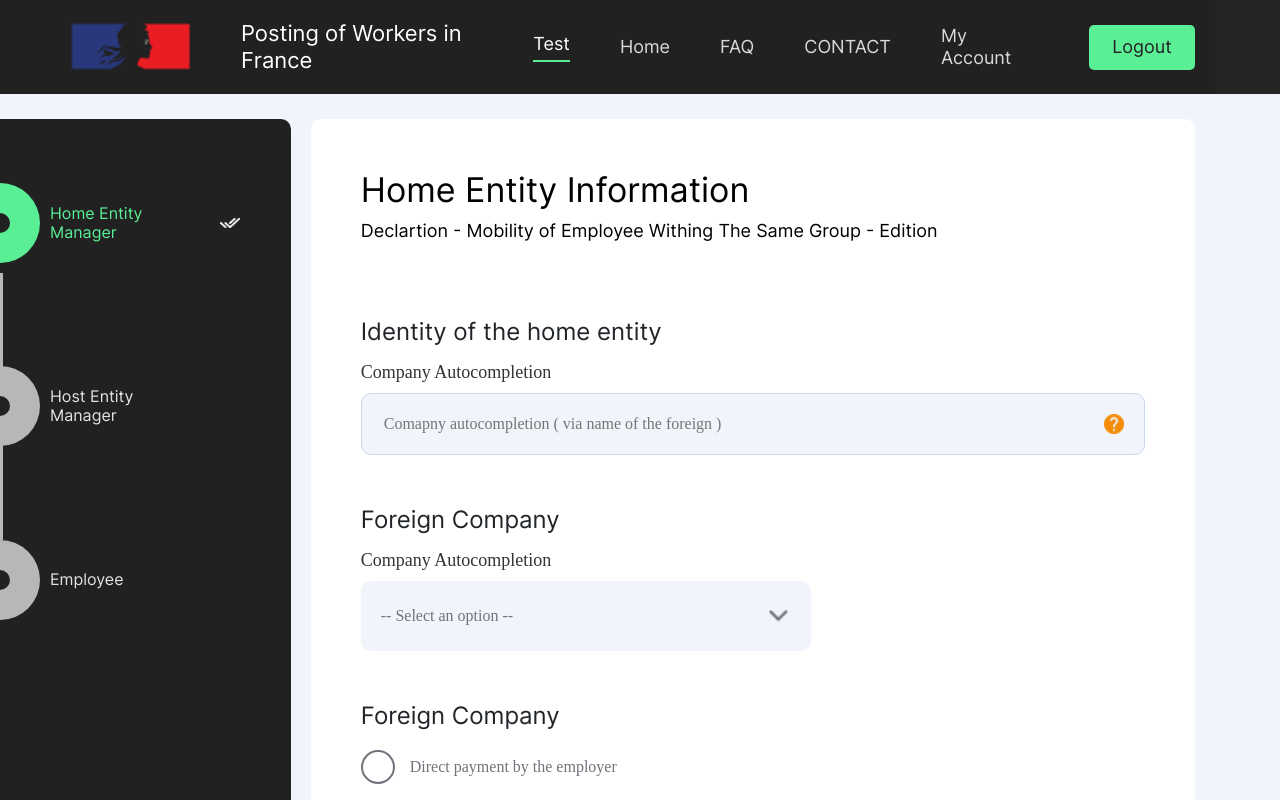
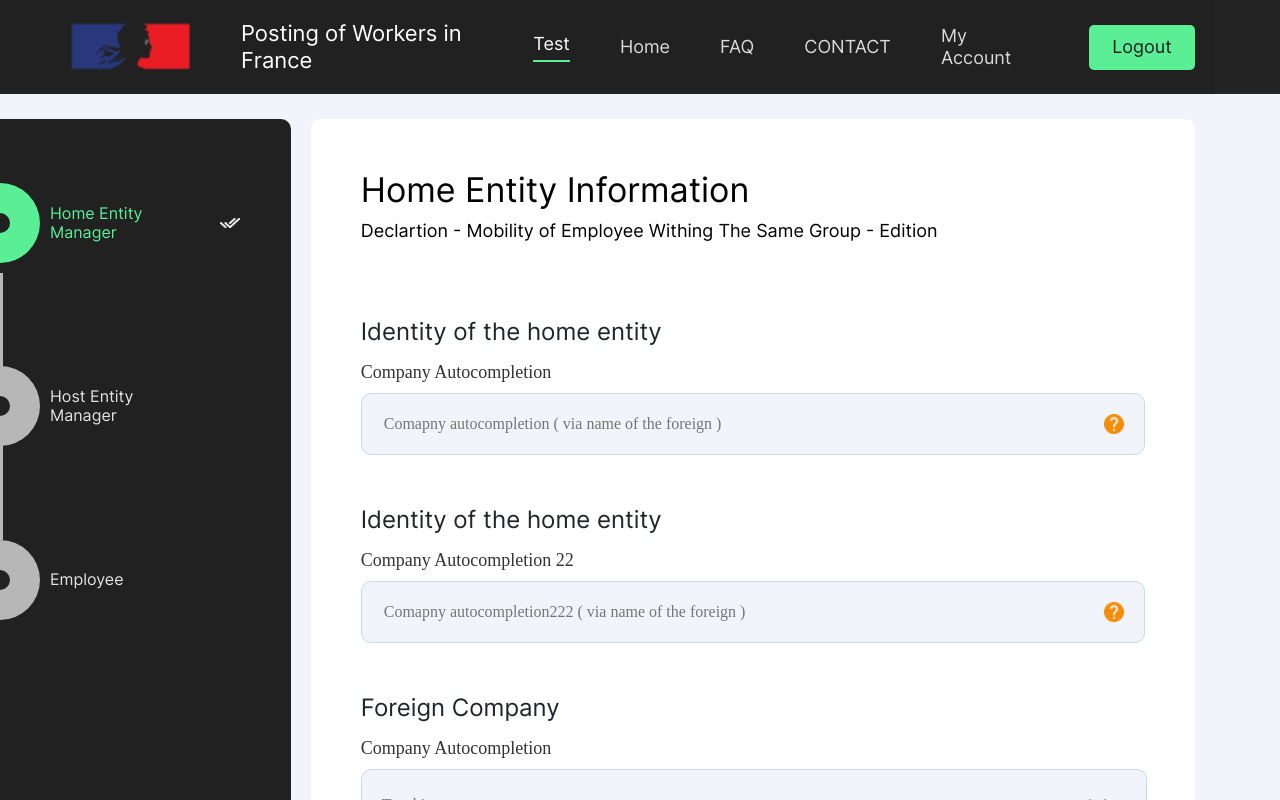
Before and after one commit to mobenjamins/PWDOrchestratorPublic, a React (Vite) app in the folder client/: page / in a window 1280 px wide. Both pictures are taken after a click on the element "Home Entity Manager". Shown: the top 800 px of the page. Built offline with nearby package versions, Linux system fonts and the light colour scheme.

Commit message:
Added radio components

```diff
--- a/client/src/components/Forms/homeEntityManager.jsx
+++ b/client/src/components/Forms/homeEntityManager.jsx
@@ -3,7 +3,9 @@ import PropTypes from 'prop-types'
 import './style.css'
 import QuestionHeader from '../QuestionSection/header'
 import InfoIcon from '../../assets/info-icon.png'
-import dropDownIcon from '../../assets/dropdown-icon.png'
+import DropdownComponent from '../utils/dropdown'
+import TextInputComponent from '../utils/textInput'
+import RadioselectComponent from '../utils/radioSelect'
 
 const allRadioOptions = [
   {
@@ -21,6 +23,21 @@ const allRadioOptions = [
   {
     title: 'Other payment arrangements',
     isSelected: false
+  },
+]
+
+const dummyOptions = [
+  {
+    title: 'Try this out',
+    label: 'Try this out'
+  },
+  {
+    title: 'Wanna test',
+    label: 'Wanna test'
+  },
+  {
+    title: 'Optional figures',
+    label: 'Optional figures'
   },
 ]
 
@@ -73,18 +90,13 @@ function HomeEntityManager(props) {
        </div>
 
        <div className='question-section'>
+          <div className='Subsection-title'>Identity of the home  entity </div>
+          <TextInputComponent onChange={(e)=> console.log(e)} placeholder="Comapny autocompletion222 ( via name of the foreign )" label="Company Autocompletion 22" />
+       </div>
+
+       <div className='question-section'>
           <div className='Subsection-title'>Foreign Company</div>
-          <div className='input-section'>
-              <div className='standard-input-label'>Company Autocompletion</div>
-              <div className='standard-input standard-select' >
-                <select value={selectedValue} className='standard-input-select' onChange={handleSelectChange}>
-                  <option value="">-- Select an option --</option>
-                  <option value="option1">Option 1</option>
-                  <option value="option2">Option 2</option>
-                  <option value="option3">Option 3</option>
-                </select>
-              </div>
-          </div>
+          <DropdownComponent label="Company Autocompletion" options={dummyOptions} onChange={(e)=>console.log("WORKED ", e)} />
        </div>
 
 
@@ -93,32 +105,11 @@ function HomeEntityManager(props) {
           {
             radioOptions.map((item, index) => {
               return (
-                <div key={index} className='radio-inputs' onClick={()=> onRadioHandler(item)}>
-                      <div className='radiio-question'>
-                        <div className='radio-input' style={{
-                        borderColor: item.isSelected ? '#F48C07' : '#70737A'
-                      }}>
-                          <div className='radio-unput-selected' style={{
-                          display: item.isSelected ? 'flex' : 'none',
-                        }}/>
-                        </div>
-                        <div className='radio-question-title' style={{
-                        color: item.isSelected ? '#212529' : '#70737A'
-                        }}>Direct payment by the employer</div>
-                      </div>
-                    </div>
+                <RadioselectComponent item={item} onChange={onRadioHandler} />
               )
             }
             )
           }
-          {/* <div className='radio-inputs'>
-            <div className='radiio-question'>
-              <div className='radio-input'>
-                <div className='radio-unput-selected' />
-              </div>
-              <div className='radio-question-title'>Direct payment by the employer</div>
-            </div>
-          </div> */}
        </div>
 
     </div>
--- a/client/src/components/Forms/style.css
+++ b/client/src/components/Forms/style.css
@@ -109,20 +109,6 @@ line-height: 41px;
   margin-top: 50px;
 }
 
-.radio-inputs{
-  display: flex;
-  flex-direction: column;
-  margin-top: 20px;
-}
-.radio-inputs:hover{
-  cursor: pointer;
-}
-
-.radiio-question{
-  display: flex;
-  flex-direction: row;
-  align-items: center;
-}
 
 .standard-input-select{
   background: transparent;
@@ -145,29 +131,3 @@ line-height: 41px;
   outline: none;
   border: 0px;
 }
-
-.radio-input{
-  width: 30px;
-  height: 30px;
-  border: 2px solid #70737A;
-  border-radius: 50%;
-  display: flex;
-  justify-content: center;
-  align-items: center;
-  margin-right: 15px;
-}
-.radio-unput-selected{
-  width: 18px;
-  height: 18px;
-  border-radius: 50%;
-  background: #F48C07;
-  border: 2px solid #F48C07;
-}
-.radio-question-title{
-  font-family: 'Montserrat';
-  font-style: normal;
-  font-weight: 500;
-  font-size: 16px;
-  line-height: 20px;
-  color: #70737A;
-}
--- a/client/src/components/QuestionSection/style.css
+++ b/client/src/components/QuestionSection/style.css
@@ -95,20 +95,6 @@ line-height: 41px;
   margin-top: 50px;
 }
 
-.radio-inputs{
-  display: flex;
-  flex-direction: column;
-  margin-top: 20px;
-}
-.radio-inputs:hover{
-  cursor: pointer;
-}
-
-.radiio-question{
-  display: flex;
-  flex-direction: row;
-  align-items: center;
-}
 
 .standard-input-select{
   background: transparent;
@@ -127,32 +113,6 @@ line-height: 41px;
   display: flex;
   flex-direction: row;
   justify-content: space-between;
-}
-
-.radio-input{
-  width: 30px;
-  height: 30px;
-  border: 2px solid #70737A;
-  border-radius: 50%;
-  display: flex;
-  justify-content: center;
-  align-items: center;
-  margin-right: 15px;
-}
-.radio-unput-selected{
-  width: 18px;
-  height: 18px;
-  border-radius: 50%;
-  background: #F48C07;
-  border: 2px solid #F48C07;
-}
-.radio-question-title{
-  font-family: 'Montserrat';
-  font-style: normal;
-  font-weight: 500;
-  font-size: 16px;
-  line-height: 20px;
-  color: #70737A;
 }
 
 
--- /dev/null
+++ b/client/src/components/utils/radioselect/index.jsx
@@ -0,0 +1,34 @@
+import React,{useState} from 'react'
+import PropTypes from 'prop-types'
+import './style.css'
+
+function RadioselectComponent({item, onChange}) {
+
+  const onRadioHandler = (item) => {
+    onChange(item);
+  }
+
+  return (
+      <div key={item.title} className='radio-inputs' onClick={()=> onRadioHandler(item)}>
+        <div className='radiio-question'>
+          <div className='radio-input' style={{
+          borderColor: item.isSelected ? '#F48C07' : '#70737A'
+        }}>
+            <div className='radio-unput-selected' style={{
+            display: item.isSelected ? 'flex' : 'none',
+          }}/>
+          </div>
+          <div className='radio-question-title' style={{
+          color: item.isSelected ? '#212529' : '#70737A'
+          }}>{item.title}</div>
+        </div>
+    </div>
+  )
+}
+
+RadioselectComponent.propTypes = {
+  item: PropTypes.object.isRequired,
+  onChange: PropTypes.func.isRequired
+}
+
+export default RadioselectComponent
--- /dev/null
+++ b/client/src/components/utils/radioselect/style.css
@@ -0,0 +1,40 @@
+.radio-inputs{
+  display: flex;
+  flex-direction: column;
+  margin-top: 20px;
+}
+.radio-inputs:hover{
+  cursor: pointer;
+}
+
+.radiio-question{
+  display: flex;
+  flex-direction: row;
+  align-items: center;
+}
+
+.radio-input{
+  width: 30px;
+  height: 30px;
+  border: 2px solid #70737A;
+  border-radius: 50%;
+  display: flex;
+  justify-content: center;
+  align-items: center;
+  margin-right: 15px;
+}
+.radio-unput-selected{
+  width: 18px;
+  height: 18px;
+  border-radius: 50%;
+  background: #F48C07;
+  border: 2px solid #F48C07;
+}
+.radio-question-title{
+  font-family: 'Montserrat';
+  font-style: normal;
+  font-weight: 500;
+  font-size: 16px;
+  line-height: 20px;
+  color: #70737A;
+}
```
